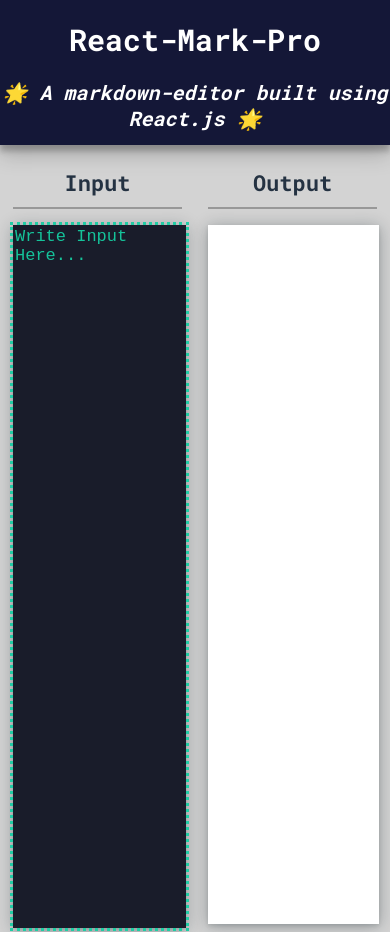
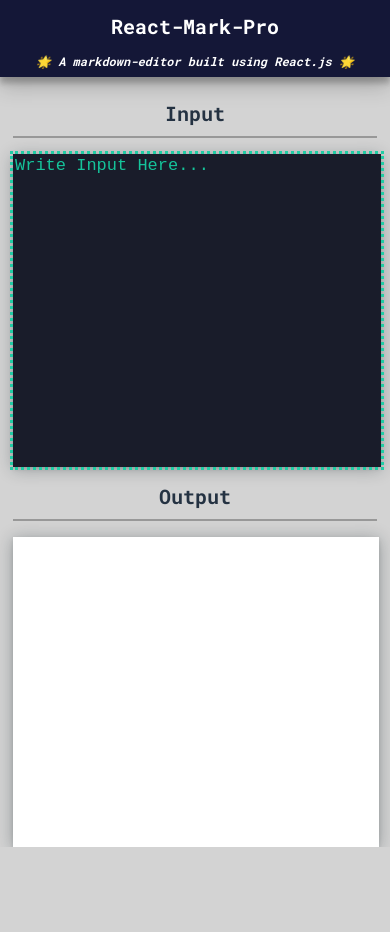
Before and after one commit to its-kumar-yash/react-markdown-editor-app, a React (Create React App) app: page / in a window 390 px wide. After the commit the page ends 847 px from the top, so only its background shows below. Built offline with nearby package versions, Linux system fonts and the light colour scheme.

Commit message:
added media queries

```diff
--- a/src/App.css
+++ b/src/App.css
@@ -49,3 +49,46 @@ body,
   height: 100%;
   display: flex;
 }
+
+@media only screen and (min-width: 600px) and (max-width: 800px) {
+  .editor-container {
+    width: 100%;
+    height: 100%;
+    display: flex;
+    flex-direction: column;
+  }
+}
+
+@media only screen and (min-width: 400px) and (max-width: 599px) {
+  .main-title {
+    font-size: 22px;
+  }
+
+  .para {
+    font-size: 13px;
+  }
+
+  .editor-container {
+    width: 100%;
+    height: 100%;
+    display: flex;
+    flex-direction: column;
+  }
+}
+
+@media only screen and (max-width: 399px) {
+  .main-title {
+    font-size: 20px;
+  }
+
+  .para {
+    font-size: 12px;
+  }
+
+  .editor-container {
+    width: 100%;
+    height: 100%;
+    display: flex;
+    flex-direction: column;
+  }
+}
--- a/src/components/MarkedInput.css
+++ b/src/components/MarkedInput.css
@@ -35,3 +35,37 @@
   color: #15c39a;
   opacity: 1;
 }
+
+@media only screen and (min-width: 600px) and (max-width: 800px) {
+  .container {
+    width: auto;
+    height: 100%;
+    padding: 13px;
+    margin-bottom: 3rem;
+    font-family: "Roboto Mono", monospace;
+  }
+}
+
+@media only screen and (min-width: 400px) and (max-width: 599px) {
+  .container {
+    width: auto;
+    height: 100%;
+    padding: 13px;
+    margin-bottom: 3rem;
+    font-family: "Roboto Mono", monospace;
+  }
+}
+
+@media only screen and (max-width: 399px) {
+  .container {
+    width: auto;
+    height: 100%;
+    padding: 13px;
+    margin-bottom: 3rem;
+    font-family: "Roboto Mono", monospace;
+  }
+
+  .title {
+    font-size: 20px;
+  }
+}
--- a/src/components/Result.css
+++ b/src/components/Result.css
@@ -30,3 +30,37 @@
   box-shadow: rgba(14, 30, 37, 0.12) 0px 2px 4px 0px,
     rgba(14, 30, 37, 0.32) 0px 2px 16px 0px;
 }
+
+@media only screen and (min-width: 600px) and (max-width: 800px) {
+  .container {
+    width: auto;
+    height: 100%;
+    padding: 13px;
+    margin-bottom: 3rem;
+    font-family: "Roboto Mono", monospace;
+  }
+}
+
+@media only screen and (min-width: 400px) and (max-width: 599px) {
+  .container {
+    width: auto;
+    height: 100%;
+    padding: 13px;
+    margin-bottom: 3rem;
+    font-family: "Roboto Mono", monospace;
+  }
+}
+
+@media only screen and (max-width: 399px) {
+  .container {
+    width: auto;
+    height: 100%;
+    padding: 13px;
+    margin-bottom: 3rem;
+    font-family: "Roboto Mono", monospace;
+  }
+
+  .title {
+    font-size: 20px;
+  }
+}
```
